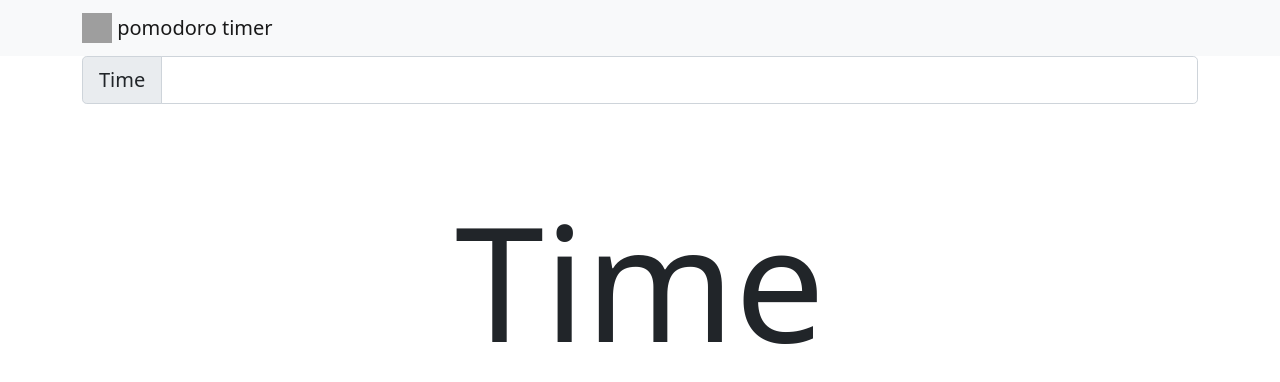
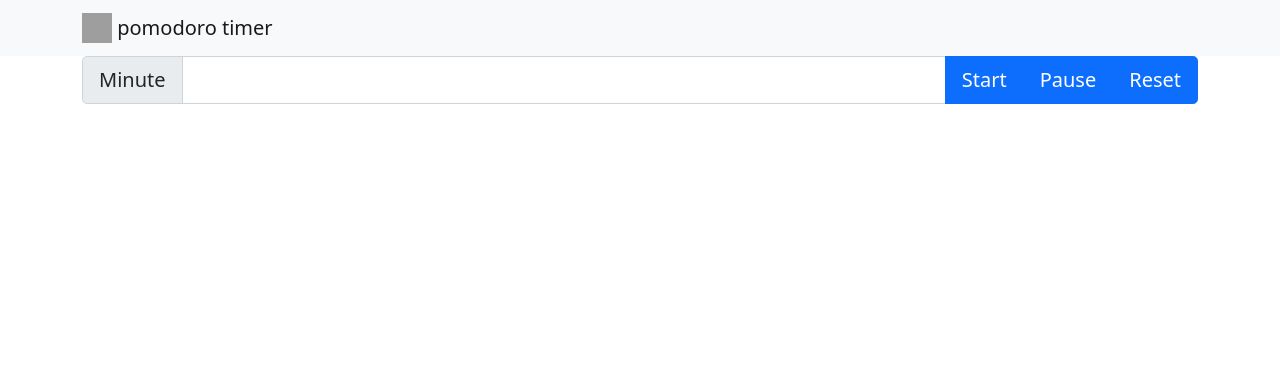
Before and after one commit to mertovich/pomodoro-timer, a React (Create React App) app in the folder web/: page / in a window 1280 px wide. Shown: the top 382 px of the page. Built offline with nearby package versions, Linux system fonts and the light colour scheme; grey boxes are pictures that could not be loaded.

Commit message:
add(Timer): Added start stop reset functions

```diff
--- a/web/src/App.tsx
+++ b/web/src/App.tsx
@@ -1,4 +1,4 @@
-import React from 'react'
+import React, { useState, useEffect } from 'react'
 import NavBar from './components/NavBar'
 import TimerForm from './components/TimerForm'
 import Timer from './components/Timer'
@@ -6,11 +6,68 @@ import Timer from './components/Timer'
 type Props = {}
 
 const App = (props: Props) => {
+  const [timer, setTimer] = useState<number>(0)
+  const [isRunning, setIsRunning] = useState(false)
+  const [isPaused, setIsPaused] = useState(false)
+  const [isReset, setIsReset] = useState(false)
+  const [viewTime, setViewTime] = useState<string>('')
+
+  useEffect(() => {
+    if (isRunning) {
+      const interval = setInterval(() => {
+        timercontrol()
+        setTimer(timer - 1)
+        viewTimeChenge()
+      }, 1000)
+      return () => clearInterval(interval)
+    }
+  }, [isRunning, timer])
+
+  const viewTimeChenge = () => {
+    const minute = Math.floor(timer / 60)
+    const second = timer % 60
+    setViewTime(`${minute}:${second < 10 ? '0' : ''}${second}`)
+  }
+
+  const handleChange = (e: React.ChangeEvent<HTMLInputElement>) => {
+    let value = Number(e.target.value)
+    value = value * 60
+    setTimer(value)
+  }
+
+  const timercontrol = () => {
+    if (timer <= 0) {
+      setIsRunning(false)
+      setIsPaused(false)
+      setIsReset(false)
+    }
+  }
+
+  const handleStart = () => {
+    setIsRunning(true)
+    setIsPaused(false)
+    setIsReset(false)
+  }
+
+  const handlePause = () => {
+    setIsRunning(false)
+    setIsPaused(true)
+    setIsReset(false)
+  }
+
+  const handleReset = () => {
+    setIsRunning(false)
+    setIsPaused(false)
+    setIsReset(true)
+    setTimer(0)
+    setViewTime('00:00')
+  }
+
   return (
     <div>
-      <NavBar/>
-      <TimerForm/>
-      <Timer/>
+      <NavBar />
+      <TimerForm handleChange={handleChange} handleStart={handleStart} handleReset={handleReset} handlePause={handlePause} />
+      <Timer viewTime={viewTime} />
     </div>
   )
 }
--- a/web/src/components/Timer.tsx
+++ b/web/src/components/Timer.tsx
@@ -1,12 +1,14 @@
 import React from 'react'
 import { Container } from 'react-bootstrap'
 
-type Props = {}
+interface IProps {
+    viewTime: string
+}
 
-const Timer = (props: Props) => {
+const Timer: React.FC<IProps> = ({ viewTime }) => {
     return (
         <Container className='text-center' >
-            <p style={{marginTop: '5%', fontSize: '10rem'}} >Time</p>
+            <p style={{ marginTop: '5%', fontSize: '10rem' }} >{viewTime}</p>
         </Container>
     )
 }
--- a/web/src/components/TimerForm.tsx
+++ b/web/src/components/TimerForm.tsx
@@ -1,14 +1,22 @@
 import React from 'react'
-import { InputGroup, FormControl, Container } from 'react-bootstrap'
+import { InputGroup, FormControl, Container, Button } from 'react-bootstrap'
 
-type Props = {}
+interface IProps {
+    handleChange: (e: React.ChangeEvent<HTMLInputElement>) => void
+    handleStart: () => void
+    handleReset: () => void
+    handlePause: () => void
+}
 
-const TimerForm = (props: Props) => {
+const TimerForm:React.FC<IProps> = ({ handleChange, handleStart, handlePause, handleReset }) => {
     return (
         <Container>
             <InputGroup size="lg">
-                <InputGroup.Text id="inputGroup-sizing-lg">Time</InputGroup.Text>
-                <FormControl aria-label="Large" aria-describedby="inputGroup-sizing-sm" />
+                <InputGroup.Text id="inputGroup-sizing-lg">Minute</InputGroup.Text>
+                <FormControl onChange={handleChange} type='number' aria-label="Large" aria-describedby="inputGroup-sizing-sm" />
+                <Button onClick={handleStart} variant="primary" type="submit">Start</Button>
+                <Button onClick={handlePause} variant="primary" type="submit">Pause</Button>
+                <Button onClick={handleReset} variant="primary" type="submit">Reset</Button>
             </InputGroup>
         </Container>
     )
```
